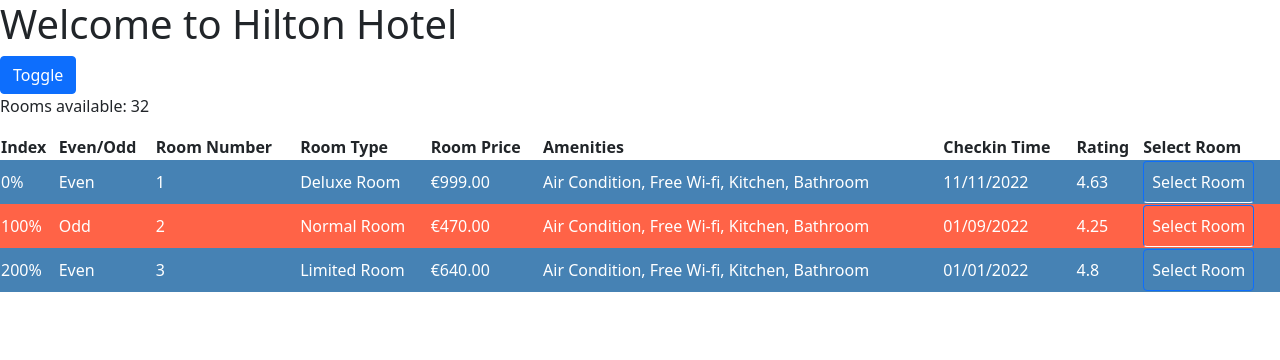
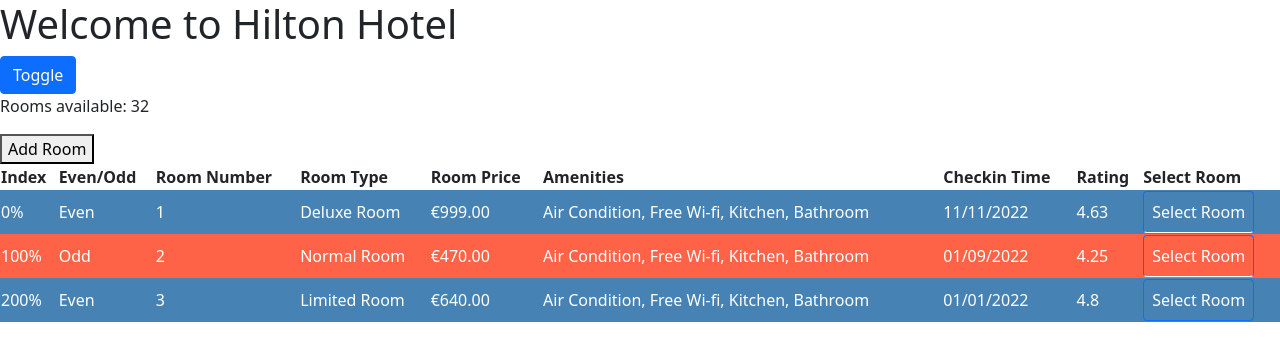
Before and after one commit to Brece/angular-hotel-inventory, an Angular app: page / in a window 1280 px wide. Shown: the top 360 px of the page. Built offline with nearby package versions, Linux system fonts and the light colour scheme.

Commit message:
adds changeDetection strategy to child and state update of parent component

```diff
--- a/src/app/components/rooms-list/rooms-list.component.ts
+++ b/src/app/components/rooms-list/rooms-list.component.ts
@@ -1,10 +1,11 @@
-import { Component, OnInit, Input, Output, EventEmitter } from '@angular/core';
+import { Component, OnInit, Input, Output, EventEmitter, ChangeDetectionStrategy } from '@angular/core';
 import { RoomList } from '../rooms/room';
 
 @Component({
   selector: 'app-rooms-list',
   templateUrl: './rooms-list.component.html',
-  styleUrls: ['./rooms-list.component.scss']
+  styleUrls: ['./rooms-list.component.scss'],
+  changeDetection: ChangeDetectionStrategy.OnPush, //OnPush strategy because the data doesn't get mutated in this component
 })
 export class RoomsListComponent implements OnInit {
 
--- a/src/app/components/rooms/rooms.component.html
+++ b/src/app/components/rooms/rooms.component.html
@@ -19,11 +19,14 @@
 <!-- parent-child relationship: data flow(properties, events) -->
 <div *ngIf="selectedRoom">{{ selectedRoom | json }}</div>
 
+<div>
+    <button type="button" (click)="addRoom()">Add Room</button>
+</div>
+
 <div *ngIf="rooms.availableRooms">
     <app-rooms-list
         [roomList]="roomList"
-        (selectedRoom)="selectRoom($event)"
-    >
+        (selectedRoom)="selectRoom($event)">
     </app-rooms-list>
 </div>
 
--- a/src/app/components/rooms/rooms.component.ts
+++ b/src/app/components/rooms/rooms.component.ts
@@ -4,7 +4,7 @@
 @Component({
   selector: 'app-rooms',
   templateUrl: './rooms.component.html',
-  styleUrls: ['./rooms.component.scss']
+  styleUrls: ['./rooms.component.scss'],
 })
 export class RoomsComponent implements OnInit {
   hotelName = 'Hilton Hotel';
@@ -59,7 +59,23 @@
     this.hideRooms = !this.hideRooms;
   }
 
-  selectRoom(room: RoomList) {
+  selectRoom(room: RoomList): void {
     this.selectedRoom = room;
   }
+
+  addRoom(): void {
+    const room: RoomList = {
+      roomType: 'Royal Room',
+      roomNumber: 4,
+      amenities: 'Air Condition, Free Wi-Fi, Kitchen, Bathroom',
+      price: 1499,
+      photos: '/rooms/room-1.jpg',
+      checkinTime: new Date('11-Nov-2022'),
+      checkoutTime: new Date('11-Dez-2022'),
+      rating: 4.866,
+    };
+
+    // return a new instance, current property is immutable !!!
+    this.roomList = [...this.roomList, room];
+  }
 }
```
